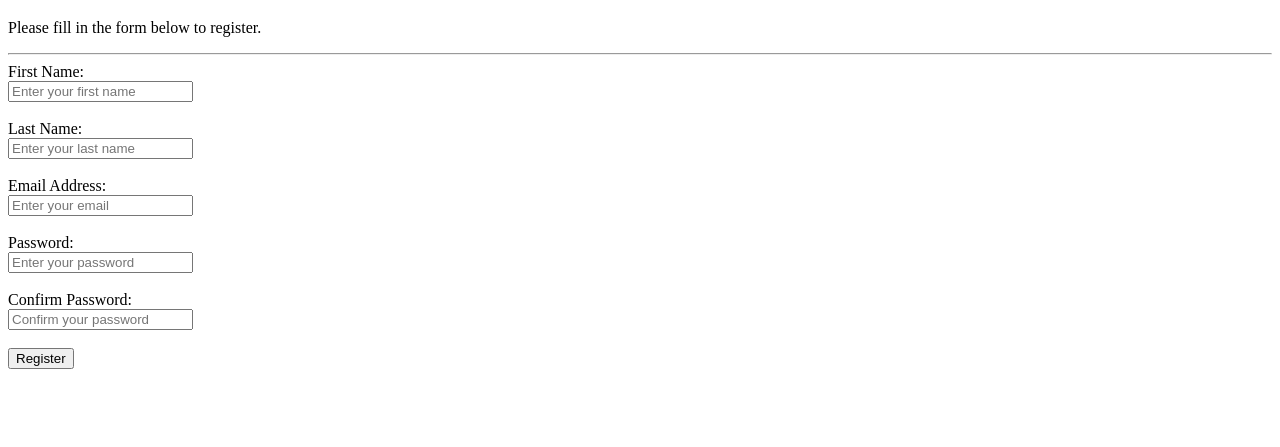
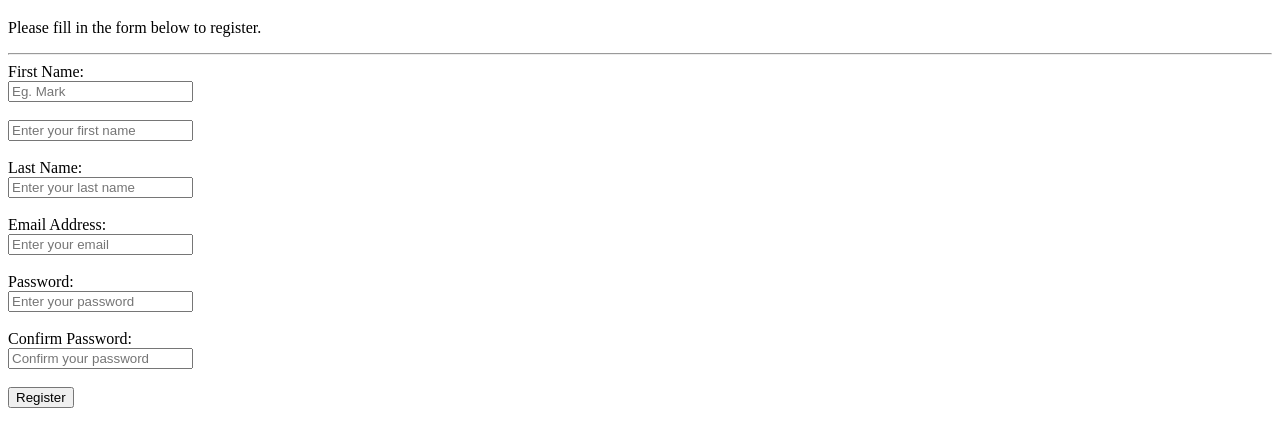
Before and after one commit to RowlandChazima/authentication, a plain HTML site: page register.html in a window 1280 px wide. Shown: the part 61-508 px from the top of the page. Drawn offline with Linux system fonts and the light colour scheme.

```diff
--- a/register.html
+++ b/register.html
@@ -13,6 +13,13 @@
 
     <form action="login.html" method="get">
       <label for="firstName">First Name:</label><br />
+      <input
+        id="firstName"
+        type="text"
+        name="firstName"
+        placeholder="Eg. Mark"
+        required
+      /><br /><br />
       <input
         type="text"
         id="firstName"
```
